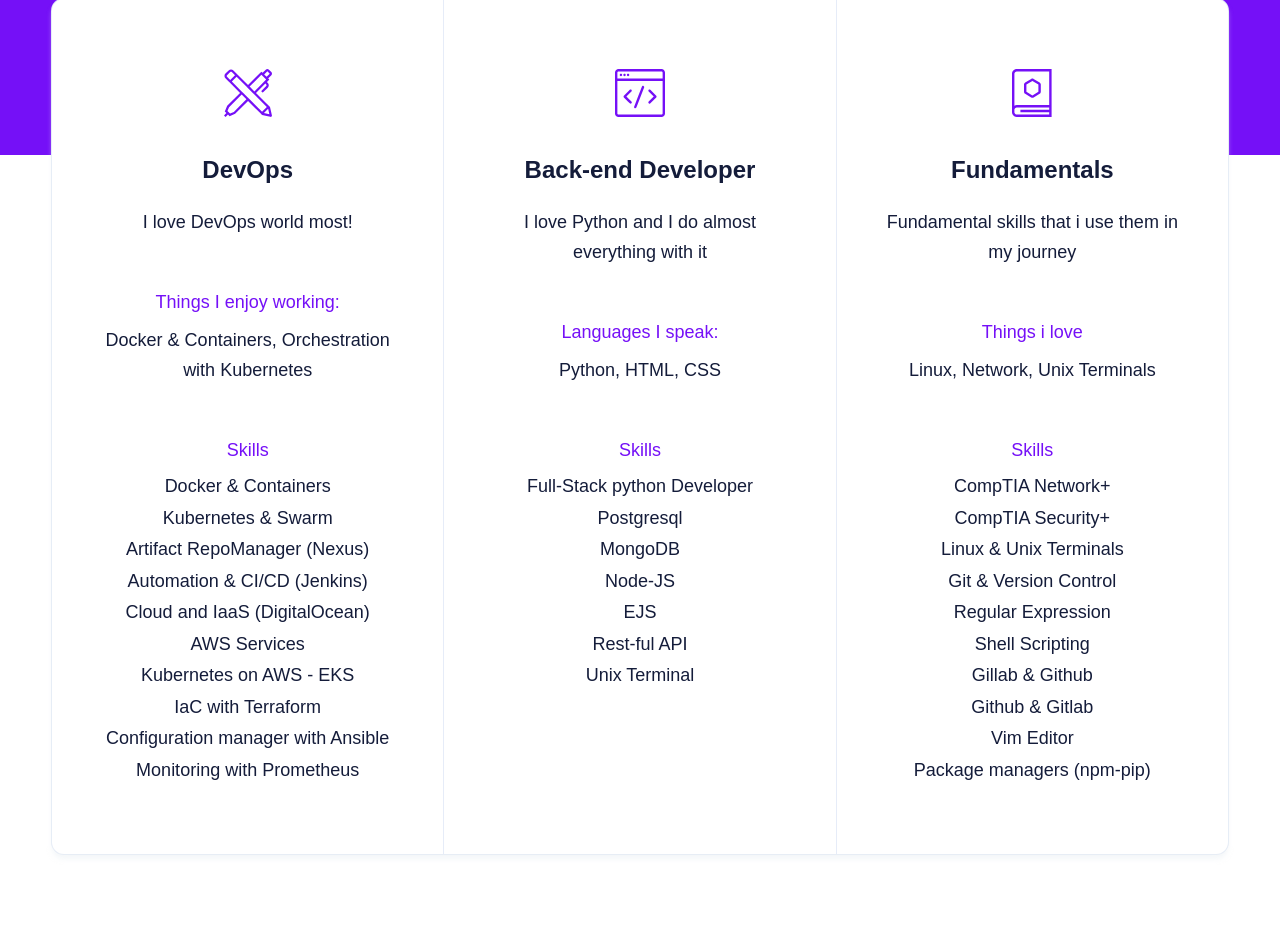
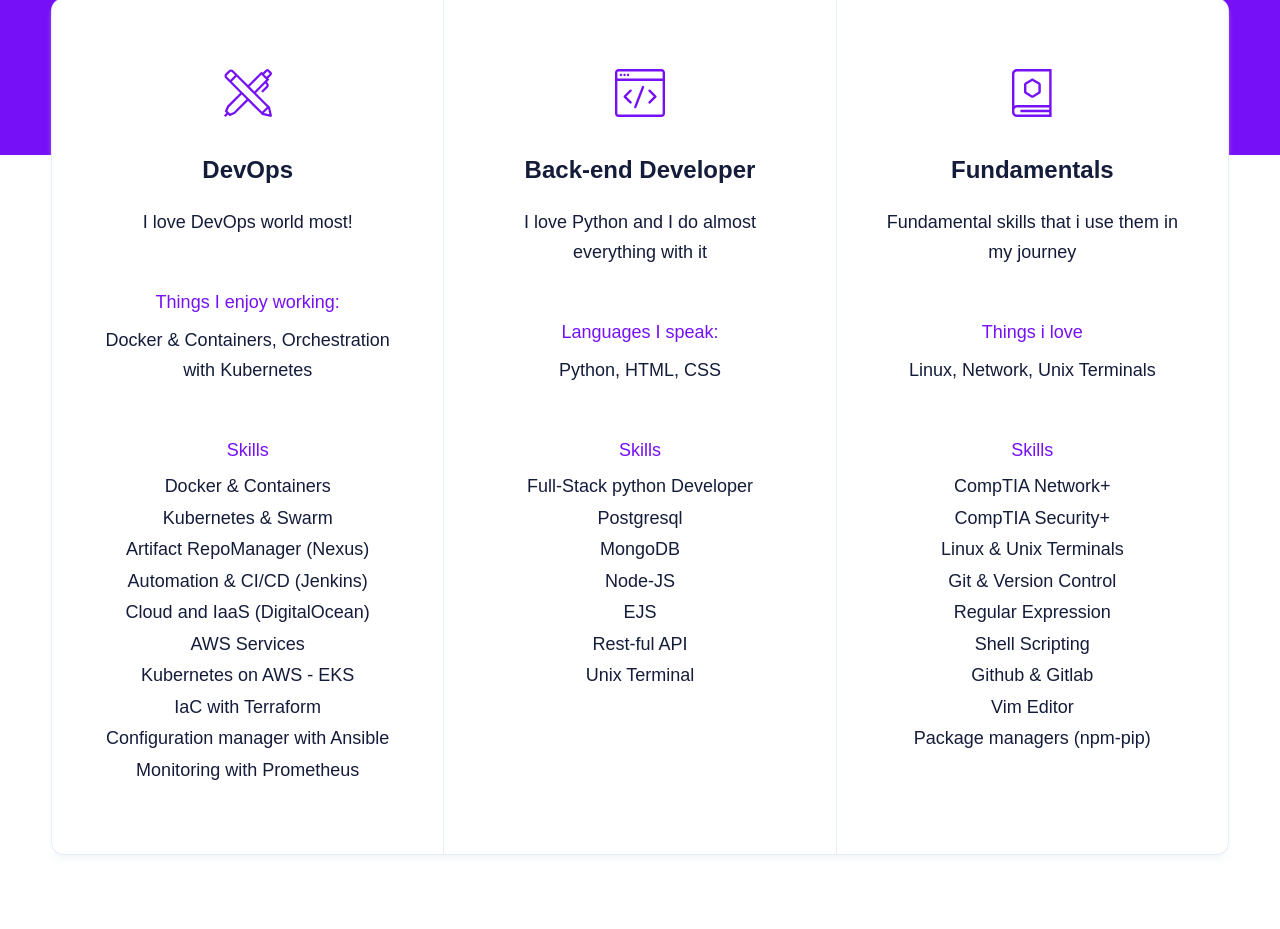
Before and after one commit to alifiroozi80/personal-site, a Flask app: page / in a window 1280 px wide. Shown: the part 1162-2091 px from the top of the page. Run offline with Flask 2, Linux system fonts and the light colour scheme; some libraries are stand-ins or nearby versions; some web fonts are replaced.

Commit message:
A few changes in 'Skills' section

```diff
--- a/templates/index.html
+++ b/templates/index.html
@@ -129,7 +129,6 @@
                             <li>Git & Version Control</li>
 			    <li>Regular Expression</li>
 			    <li>Shell Scripting</li>
-                            <li>Gillab & Github</li>
 			    <li>Github & Gitlab</li>
 			    <li>Vim Editor</li>
                             <li>Package managers (npm-pip)</li>
```
